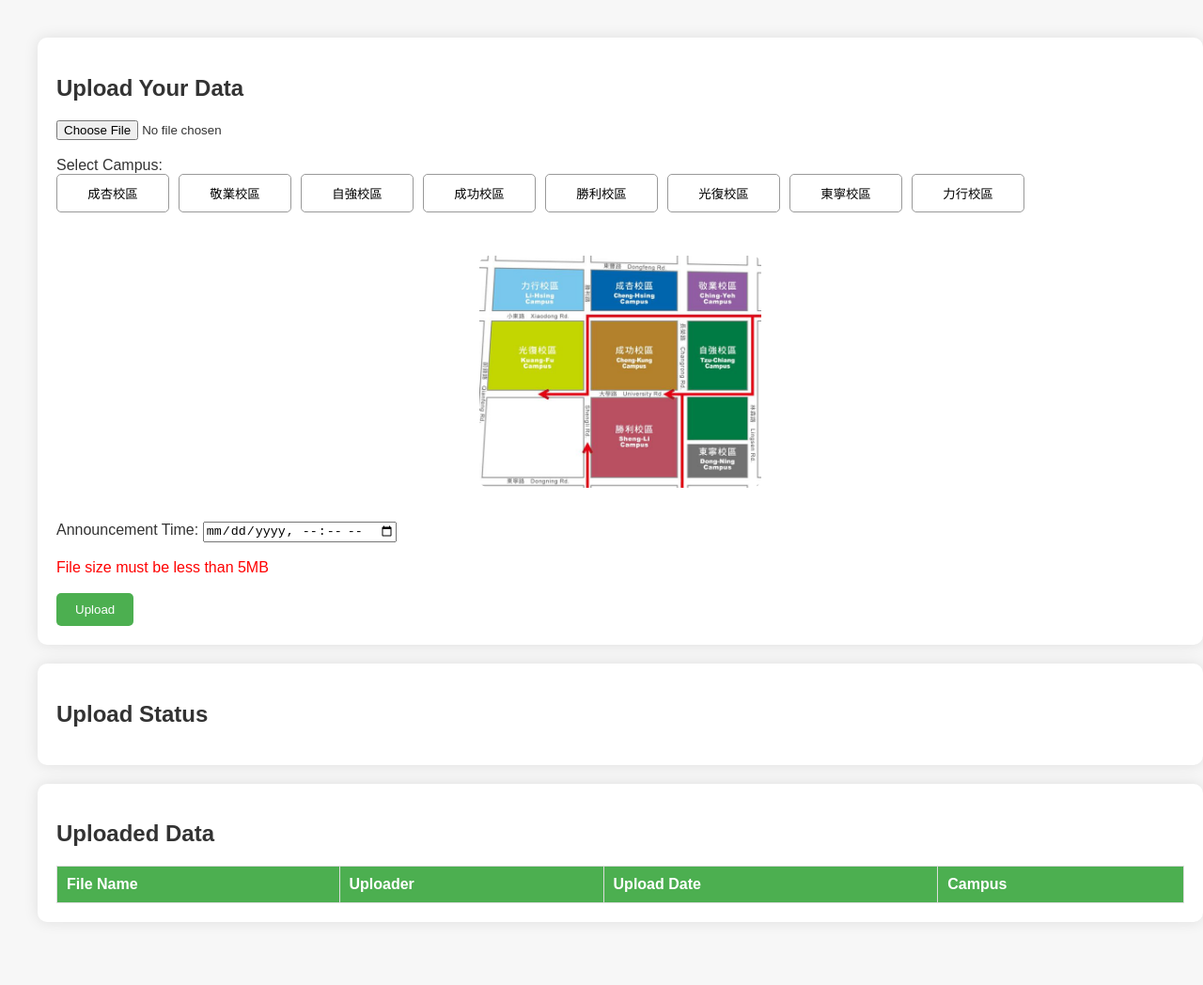
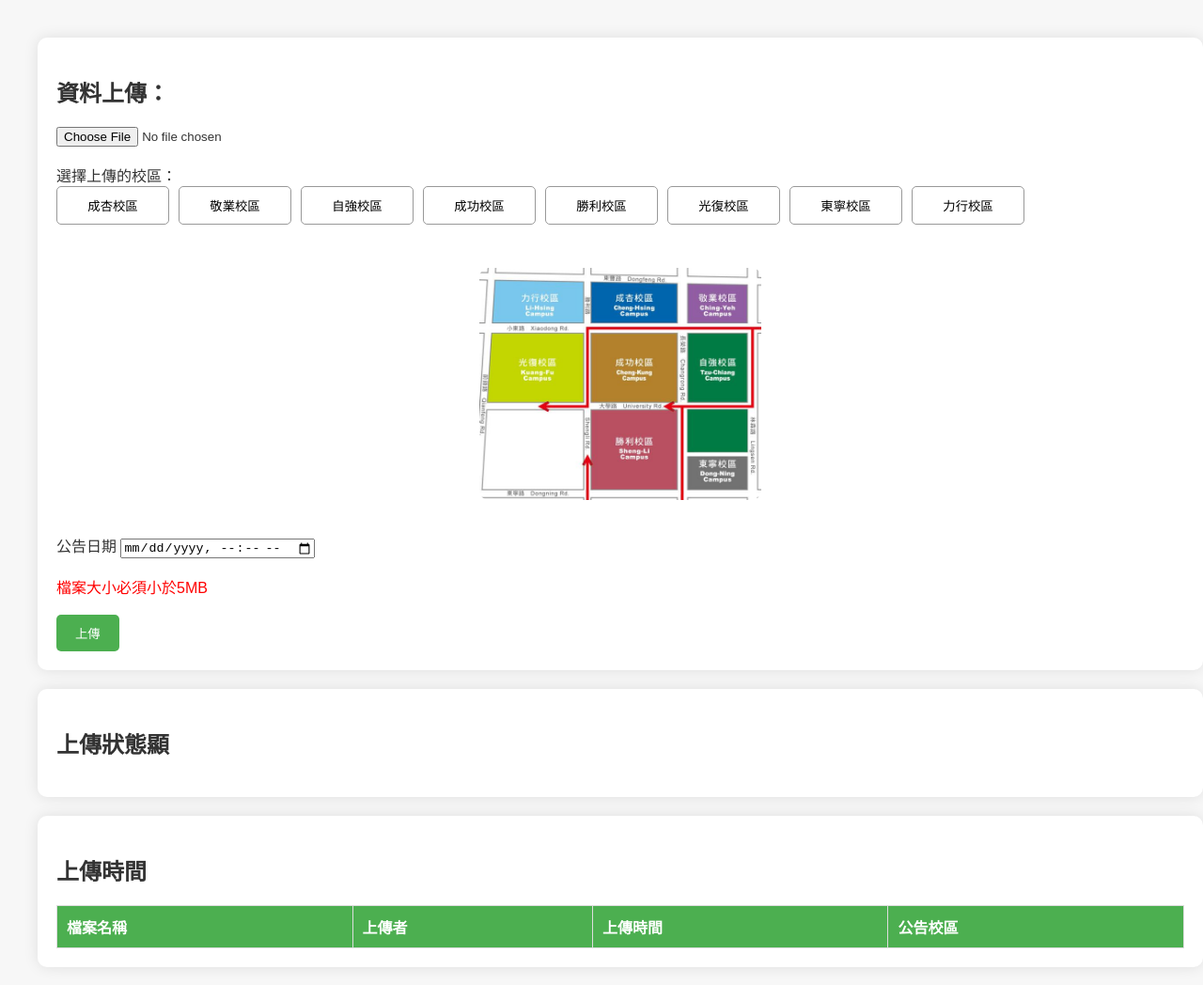
Before and after one commit to d-ben-b/Eink_demo, a website: page frontend/index.html in a window 1280 px wide. Shown: the whole page at 94% size. Before the commit the page ends 1021 px from the top, so only its background shows below. Drawn offline with Linux system fonts and the light colour scheme; no server answers.

Commit message:
讓我們說中文

```diff
--- a/frontend/index.html
+++ b/frontend/index.html
@@ -1,59 +1,92 @@
+<!-- @format -->
+
 <!DOCTYPE html>
 <html lang="en">
   <head>
-  <meta charset="UTF-8">
-  <meta name="viewport" content="width=device-width, initial-scale=1.0">
+    <meta charset="UTF-8" />
+    <meta name="viewport" content="width=device-width, initial-scale=1.0" />
     <title>Eink 校園智慧佈告欄系統</title>
-  <link rel="stylesheet" href="styles.css">
+    <link rel="stylesheet" href="styles.css" />
   </head>
   <body>
     <div class="App">
       <!-- 文件上傳區域 -->
       <div class="upload-section">
-      <h2>Upload Your Data</h2>
-      <input type="file" id="fileUpload">
-      <br><br>
-      <label>Select Campus:</label>
+        <h2>資料上傳：</h2>
+        <input type="file" id="fileUpload" />
+        <br /><br />
+        <label>選擇上傳的校區：</label>
         <div class="campus-map">
-        <button class="campus" id="chengxin" onclick="selectCampus('成杏校區')"> 成杏校區</button>
-        <button class="campus" id="jingye" onclick="selectCampus('敬業校區')">敬業校區</button>
-        <button class="campus" id="ziqiang" onclick="selectCampus('自強校區')">自強校區</button>
-        <button class="campus" id="chenggong" onclick="selectCampus('成功校區')">成功校區</button>
-        <button class="campus" id="shengli" onclick="selectCampus('勝利校區')">勝利校區</button>
-        <button class="campus" id="guangfu" onclick="selectCampus('光復校區')">光復校區</button>
-        <button class="campus" id="doning" onclick="selectCampus('東寧校區')">東寧校區</button>
-        <button class="campus" id="lixing" onclick="selectCampus('力行校區')">力行校區</button>
+          <button
+            class="campus"
+            id="chengxin"
+            onclick="selectCampus('成杏校區')">
+            成杏校區
+          </button>
+          <button class="campus" id="jingye" onclick="selectCampus('敬業校區')">
+            敬業校區
+          </button>
+          <button
+            class="campus"
+            id="ziqiang"
+            onclick="selectCampus('自強校區')">
+            自強校區
+          </button>
+          <button
+            class="campus"
+            id="chenggong"
+            onclick="selectCampus('成功校區')">
+            成功校區
+          </button>
+          <button
+            class="campus"
+            id="shengli"
+            onclick="selectCampus('勝利校區')">
+            勝利校區
+          </button>
+          <button
+            class="campus"
+            id="guangfu"
+            onclick="selectCampus('光復校區')">
+            光復校區
+          </button>
+          <button class="campus" id="doning" onclick="selectCampus('東寧校區')">
+            東寧校區
+          </button>
+          <button class="campus" id="lixing" onclick="selectCampus('力行校區')">
+            力行校區
+          </button>
         </div>
         <!-- 顯示選擇校區的訊息 -->
         <div id="campusSelectMessage" class="message"></div>
-      <br><br>
-      <img src="OIP.jpg" alt="成功大學" class="campus-image">
-      <br><br>
-      <input type="hidden" id="campusSelect" value="">
-      <label for="announcementTime">Announcement Time:</label>
-      <input type="datetime-local" id="announcementTime">
-      <br><br>
-      <div id="fileSizeWarning" class="warning">File size must be less than 5MB</div>
-      <br>
-      <button class="button" onclick="handleUpload()">Upload</button>
+        <br /><br />
+        <img src="OIP.jpg" alt="成功大學" class="campus-image" />
+        <br /><br />
+        <input type="hidden" id="campusSelect" value="" />
+        <label for="announcementTime">公告日期</label>
+        <input type="datetime-local" id="announcementTime" />
+        <br /><br />
+        <div id="fileSizeWarning" class="warning">檔案大小必須小於5MB</div>
+        <br />
+        <button class="button" onclick="handleUpload()">上傳</button>
       </div>
 
       <!-- 上傳狀態顯示區域 -->
       <div class="status-section">
-      <h2>Upload Status</h2>
+        <h2>上傳狀態顯</h2>
         <div id="statusMessage"></div>
       </div>
 
       <!-- 已上傳數據預覽區域 -->
       <div class="preview-section">
-      <h2>Uploaded Data</h2>
+        <h2>上傳時間</h2>
         <table class="table">
           <thead>
             <tr>
-            <th>File Name</th>
-            <th>Uploader</th>
-            <th>Upload Date</th>
-            <th>Campus</th>
+              <th>檔案名稱</th>
+              <th>上傳者</th>
+              <th>上傳時間</th>
+              <th>公告校區</th>
             </tr>
           </thead>
           <tbody id="uploadedDataTable">
```
Lines whose indentation alone changed are shown as unchanged.
